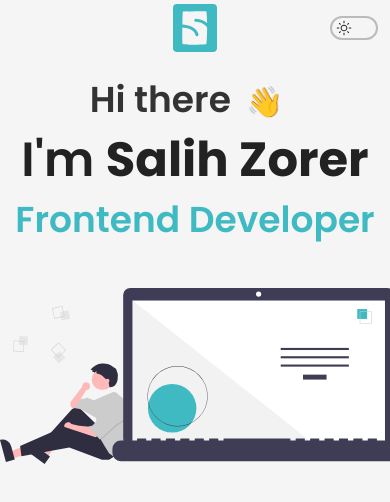
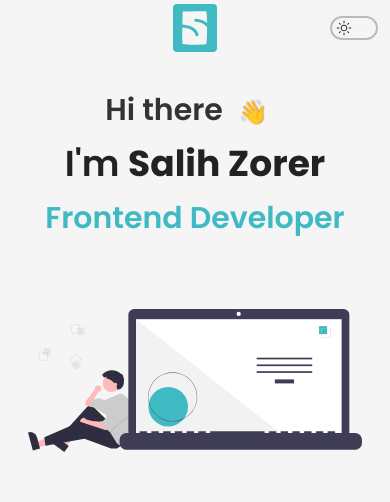
Before and after one commit to zorro-ftw/portfolio, a React (Vite) app: page / in a window 390 px wide. Shown: the top 502 px of the page. Built offline with nearby package versions, Linux system fonts and the light colour scheme.

Commit message:
fix: responsiveness updated

```diff
--- a/src/components/Hero/Hero.tsx
+++ b/src/components/Hero/Hero.tsx
@@ -6,25 +6,31 @@ function Hero() {
   const { theme } = useContext(ThemeContext);
 
   return (
-    <div className="flex flex-wrap gap-y-8 gap-x-8 justify-evenly items-center h-full min-h-[400px] sm:px-32 xl:px-40  mt-6 ">
+    <div className="flex flex-wrap gap-y-8 gap-x-8 justify-evenly items-center h-full min-h-[400px] px-7 sm:px-32 lg:px-34 xl:px-40  mt-6 ">
       <div className="flex flex-col gap-4 min-w-min text-center xl:text-start ">
         <h2
-          className={`${theme.primaryText} text-4xl font-semibold align-bottom`}
+          className={`${theme.primaryText} text-3xl md:text-4xl font-semibold align-bottom`}
         >
           Hi there
-          <div className=" ml-4 pr-4 inline-block text-3xl animate-wave origin-bottom">
+          <div className=" ml-4 pr-4 inline-block text-2xl md:text-3xl animate-wave origin-bottom">
             👋
           </div>
         </h2>
-        <h1 className={`${theme.headingText} font-semibold  text-5xl`}>
+        <h1
+          className={`${theme.headingText} font-semibold text-4xl md:text-5xl`}
+        >
           I'm{" "}
           <span className={`${theme.headingText} font-bold`}>Salih Zorer</span>
         </h1>
-        <h2 className={`${theme.link} font-semibold text-4xl`}>
+        <h2 className={`${theme.link} font-semibold text-3xl md:text-4xl`}>
           Frontend Developer
         </h2>
       </div>
-      <img src={hero} alt="hero" className=" w-2/5 min-w-[410px]" />
+      <img
+        src={hero}
+        alt="hero"
+        className=" w-full md:w-2/5 sm:min-w-[410px]"
+      />
     </div>
   );
 }
```
